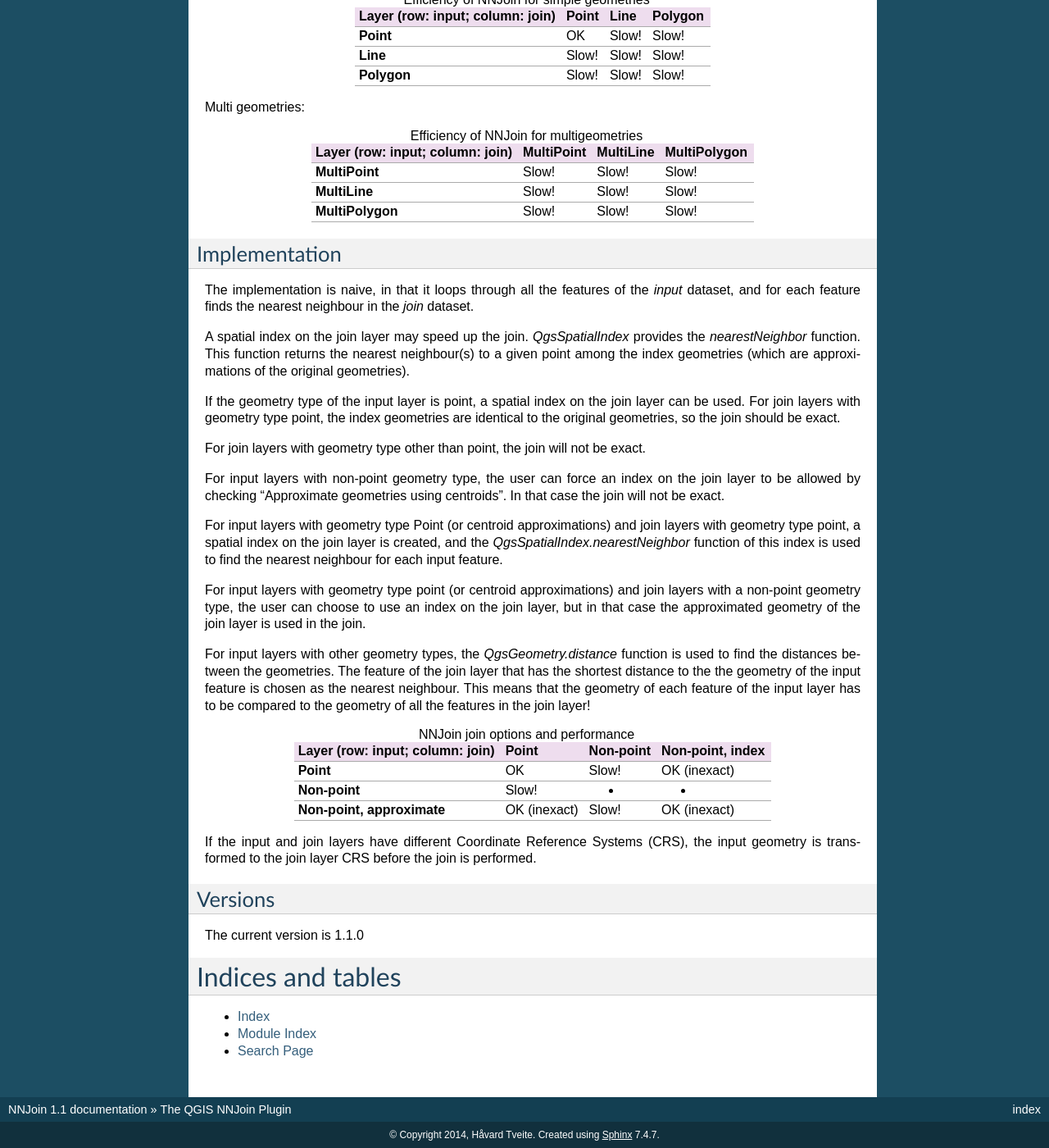
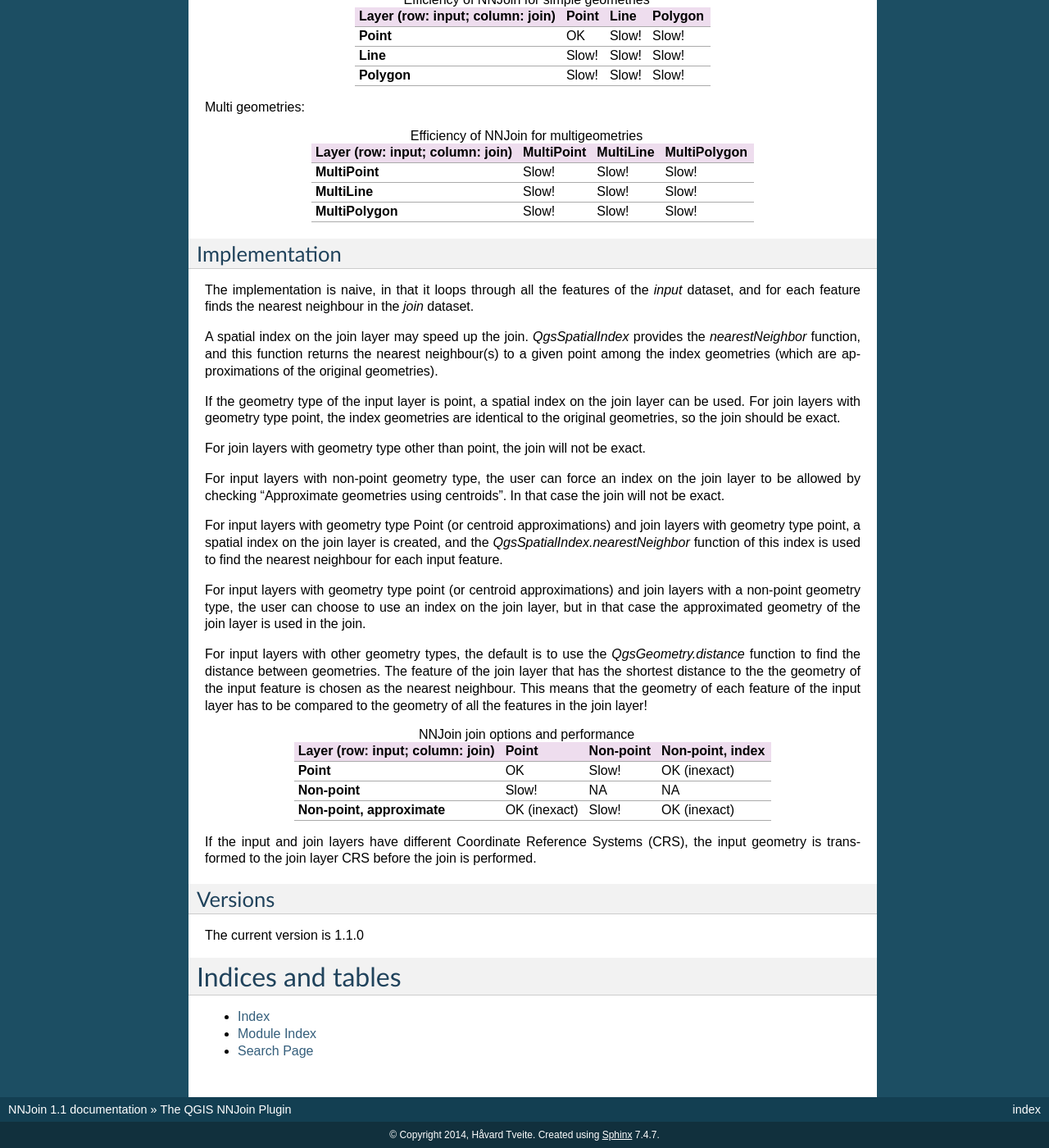
Before and after one commit to havatv/qgisnnjoinplugin, a Sphinx documentation site: the page built from help/source/index.rst, in a window 1280 px wide and 1400 px high, scrolled down 879 px. Shown: the whole window at 82% size. Built offline with Sphinx 7.4.7, drawn with Linux system fonts in a browser that asks for light colours; formulas are drawn with MathJax 3.

Commit message:
Documentation update

```diff
--- a/help/source/index.rst
+++ b/help/source/index.rst
@@ -96,8 +96,8 @@ features of the *input* dataset, and for each feature finds the
 nearest neighbour in the *join* dataset.
 
 A spatial index on the join layer may speed up the join.
-*QgsSpatialIndex* provides the *nearestNeighbor* function.
-This function returns the nearest neighbour(s) to a given point
+*QgsSpatialIndex* provides the *nearestNeighbor* function, and
+this function returns the nearest neighbour(s) to a given point
 among the index geometries (which are approximations of the
 original geometries).
 
@@ -125,9 +125,9 @@ approximations) and join layers with a non-point geometry type, the
 user can choose to use an index on the join layer, but in that case
 the approximated geometry of the join layer is used in the join.
 
-For input layers with other geometry types, the
-*QgsGeometry.distance* function is used to find the distances
-between the geometries.
+For input layers with other geometry types, the default is to use
+the *QgsGeometry.distance* function to find the distance between
+geometries.
 The feature of the join layer that has the shortest distance to the
 the geometry of the input feature is chosen as the nearest
 neighbour.
@@ -142,12 +142,10 @@ layer!
     +==================================+==============+===========+==================+
     | **Point**                        | OK           | Slow!     | OK (inexact)     |
     +----------------------------------+--------------+-----------+------------------+
-    | **Non-point**                    | Slow!        | -         | -                |
+    | **Non-point**                    | Slow!        | NA        | NA               |
     +----------------------------------+--------------+-----------+------------------+
     | **Non-point, approximate**       | OK (inexact) | Slow!     | OK (inexact)     |
     +----------------------------------+--------------+-----------+------------------+
-
-
 
 If the input and join layers have different Coordinate Reference
 Systems (CRS), the input geometry is transformed to the join layer
```
